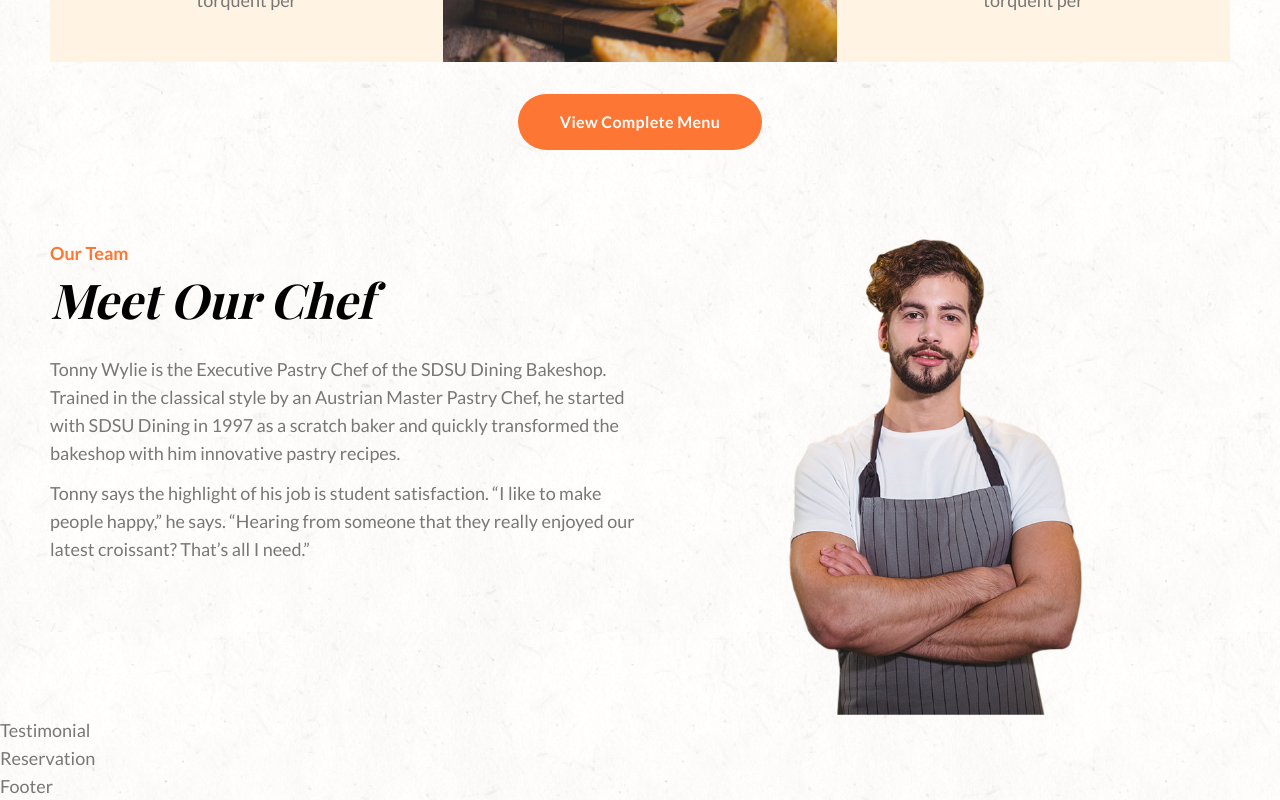
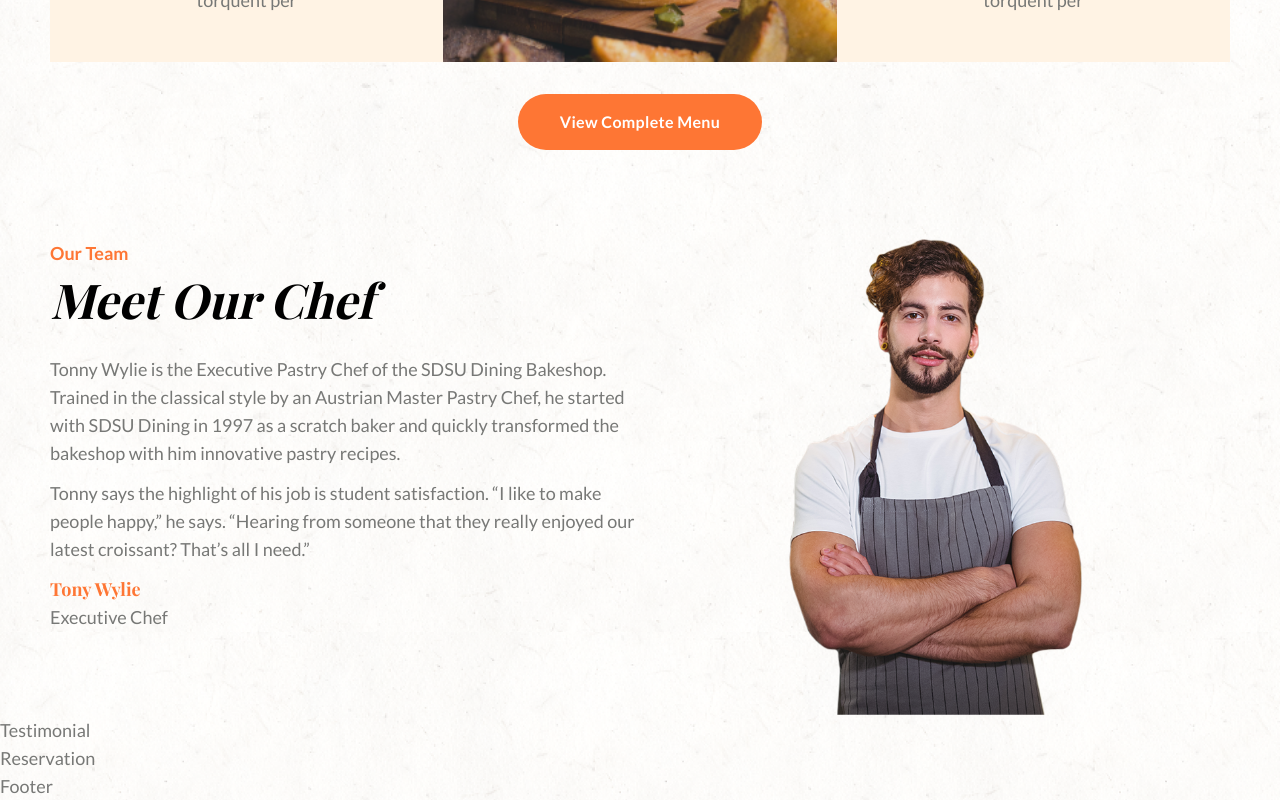
Before and after one commit to mhselim103/restaurant-landing, a React (Create React App) app: page / in a window 1280 px wide. Shown: the part 2568-3368 px from the top of the page. Built offline with nearby package versions, Linux system fonts and the light colour scheme; the HTML template or start-up script is replaced by a standard one; a web font is replaced by a local one.

Commit message:
fix:team

```diff
--- a/src/components/Team.js
+++ b/src/components/Team.js
@@ -25,6 +25,10 @@ const Team = () => {
               like to make people happy,” he says. “Hearing from someone that
               they really enjoyed our latest croissant? That’s all I need.”
             </p>
+            <div>
+              <h1 className="font-bold text-accent font-primary">Tony Wylie</h1>
+              <h1>Executive Chef</h1>
+            </div>
           </div>
         </div>
         <div className="flex justify-center ">
```
